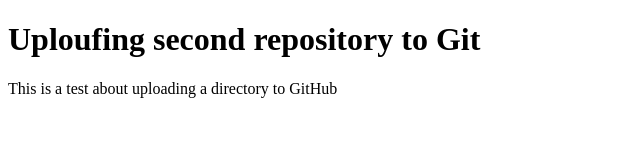
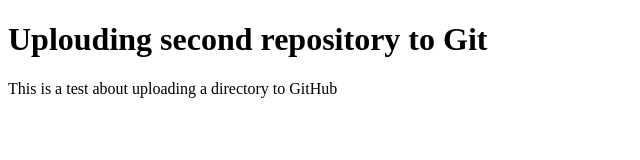
Before and after one commit to Henry24Dayan/SeCondRepository, a plain HTML site: page index.html in a window 1280 px wide. Shown: the whole page, without its empty margins (0-640 px from the left). Drawn offline with Linux system fonts and the light colour scheme.

Commit message:
Correcting tittle

```diff
--- a/index.html
+++ b/index.html
@@ -7,7 +7,7 @@
     <title>Document Git</title>
 </head>
 <body>
-    <h1>Uploufing second repository to Git</h1>
+    <h1>Uplouding second repository to Git</h1>
     <p>This is a test about uploading a directory to  GitHub</p>
 
 </body>
```
